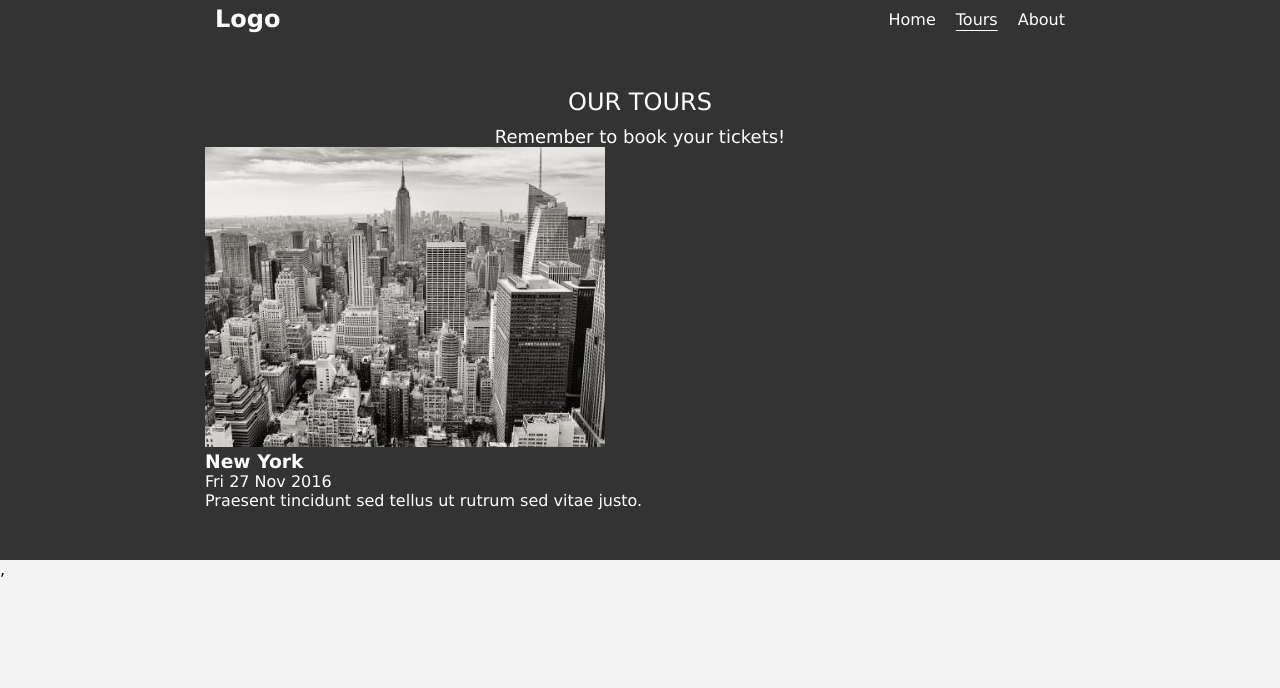
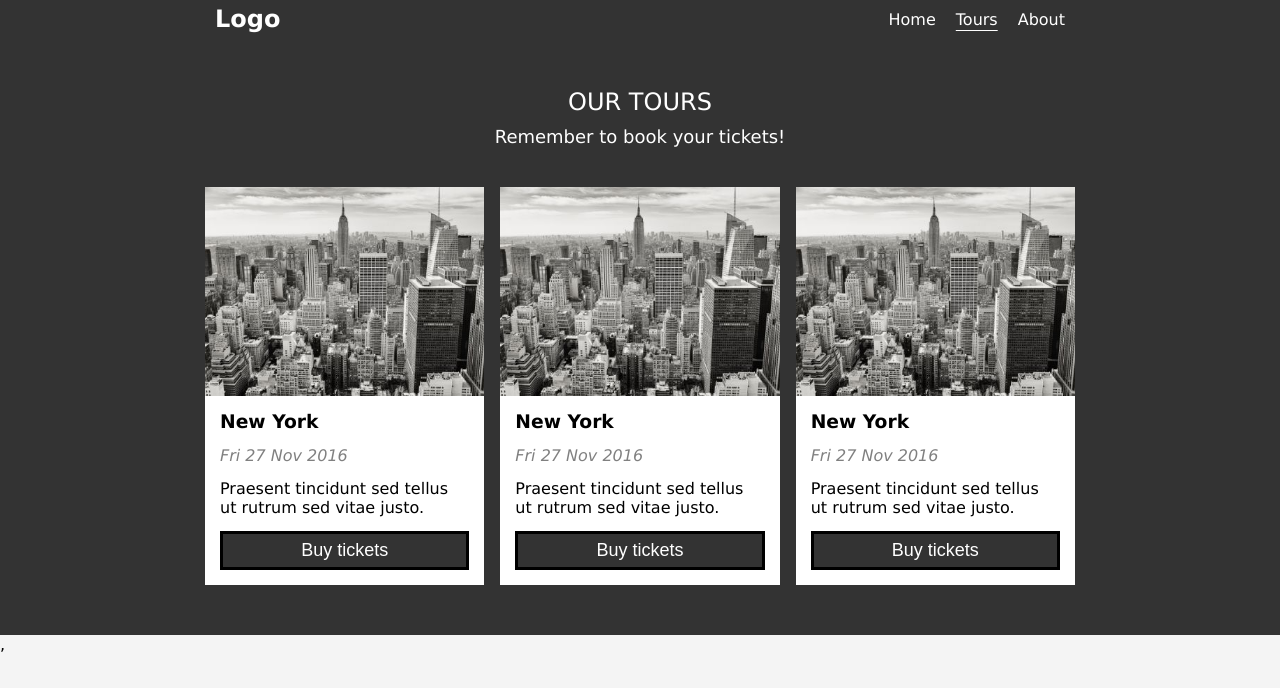
Before and after one commit to MariusCodeAcademy/type19-10_react_module_css, a React (Vite) app: page /tours in a window 1280 px wide. Shown: the top 688 px of the page. Built offline with nearby package versions, Linux system fonts and the light colour scheme.

Commit message:
tour dates

```diff
--- a/src/components/tours/TourPage.module.css
+++ b/src/components/tours/TourPage.module.css
@@ -16,4 +16,11 @@
   font-weight: 300;
   font-size: 18px;
   text-align: center;
+  margin-bottom: 40px;
 }
+
+.grid {
+  display: grid;
+  grid-template-columns: repeat(3, 1fr);
+  gap: 1rem;
+}
--- a/src/components/tours/singleTour/SingleTour.jsx
+++ b/src/components/tours/singleTour/SingleTour.jsx
@@ -1,13 +1,15 @@
+import Button from '../../UI/btn/Button';
 import css from './SingleTour.module.css';
 
 export default function SingleTour() {
   return (
-    <div>
+    <div className={css.wrap}>
       <img src={'img/newyork.jpg'} alt={'newyork'} />
-      <div className='info'>
+      <div className={css.infoBlock}>
         <h3>New York</h3>
-        <p>Fri 27 Nov 2016</p>
+        <p className={css.date}>Fri 27 Nov 2016</p>
         <p>Praesent tincidunt sed tellus ut rutrum sed vitae justo.</p>
+        <Button>Buy tickets</Button>
       </div>
     </div>
   );
--- a/src/components/tours/singleTour/SingleTour.module.css
+++ b/src/components/tours/singleTour/SingleTour.module.css
@@ -0,0 +1,21 @@
+.wrap img {
+  display: block;
+}
+
+.wrap .infoBlock {
+  /* background-color: pink;  veiks ne visada */
+}
+
+.infoBlock {
+  padding: 15px;
+  color: black;
+  background-color: white;
+  display: flex;
+  flex-direction: column;
+  gap: 14px;
+}
+
+.date {
+  color: gray;
+  font-style: italic;
+}
--- a/src/pages/TourPage.jsx
+++ b/src/pages/TourPage.jsx
@@ -8,7 +8,11 @@ export default function TourPage() {
         <h1 className={css.mainTitle}>Our Tours</h1>
         <p className={css.subtitle}>Remember to book your tickets!</p>
 
-        <SingleTour />
+        <div className={css.grid}>
+          <SingleTour />
+          <SingleTour />
+          <SingleTour />
+        </div>
       </div>
     </section>
   );
```
